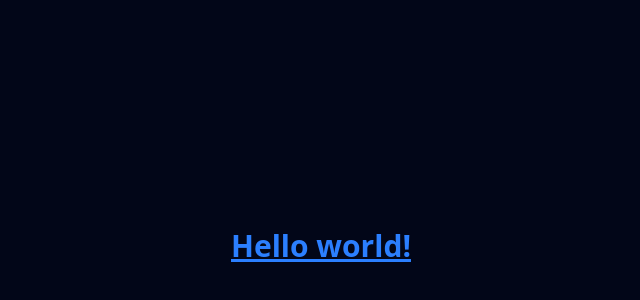
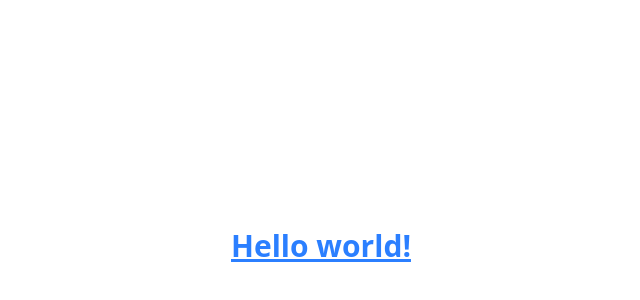
Before and after one commit to jihyukma123/blog, a React (Vite) app: page / in a window 1280 px wide. Shown: the part 154-454 px from the top of the page, without its empty margins (319-959 px from the left). Built offline with nearby package versions, Linux system fonts and the light colour scheme.

Commit message:
ThemeContext for light/dark mode

```diff
--- a/src/App.tsx
+++ b/src/App.tsx
@@ -1,10 +1,16 @@
+import { ThemeProvider } from "./contexts/ThemeContext";
+
 function App() {
   return (
-    <div className="min-h-screen flex items-center justify-center bg-slate-950">
-      <h1 className="text-3xl font-bold underline text-blue-500">
-        Hello world!
-      </h1>
-    </div>
+    <ThemeProvider>
+      <div className="min-h-screen bg-white dark:bg-gray-900 text-gray-900 dark:text-gray-100 transition-colors duration-300">
+        <div className="flex items-center justify-center min-h-screen">
+          <h1 className="text-3xl font-bold underline text-blue-500 dark:text-blue-400">
+            Hello world!
+          </h1>
+        </div>
+      </div>
+    </ThemeProvider>
   );
 }
 
--- /dev/null
+++ b/src/contexts/ThemeContext.tsx
@@ -0,0 +1,58 @@
+import { createContext, useContext, useEffect, useState } from "react";
+import type { ReactNode } from "react";
+
+type Theme = "light" | "dark";
+
+interface ThemeContextType {
+  theme: Theme;
+  toggleTheme: () => void;
+}
+
+const ThemeContext = createContext<ThemeContextType | undefined>(undefined);
+
+export const ThemeProvider = ({ children }: { children: ReactNode }) => {
+  const [theme, setTheme] = useState<Theme>(() => {
+    // localStorage에서 저장된 테마 불러오기, 없으면 시스템 설정 확인
+    const savedTheme = localStorage.getItem("theme") as Theme | null;
+    if (savedTheme) {
+      return savedTheme;
+    }
+
+    // 시스템 다크모드 설정 확인
+    if (window.matchMedia("(prefers-color-scheme: dark)").matches) {
+      return "dark";
+    }
+
+    return "light";
+  });
+
+  useEffect(() => {
+    // 테마 변경 시 localStorage에 저장하고 document에 클래스 적용
+    localStorage.setItem("theme", theme);
+
+    if (theme === "dark") {
+      document.documentElement.classList.add("dark");
+    } else {
+      document.documentElement.classList.remove("dark");
+    }
+  }, [theme]);
+
+  const toggleTheme = () => {
+    setTheme((prevTheme) => (prevTheme === "light" ? "dark" : "light"));
+  };
+
+  return (
+    <ThemeContext.Provider value={{ theme, toggleTheme }}>
+      {children}
+    </ThemeContext.Provider>
+  );
+};
+
+// Custom hook for using theme context
+export const useTheme = () => {
+  const context = useContext(ThemeContext);
+  if (context === undefined) {
+    throw new Error("useTheme must be used within a ThemeProvider");
+  }
+  return context;
+};
```
